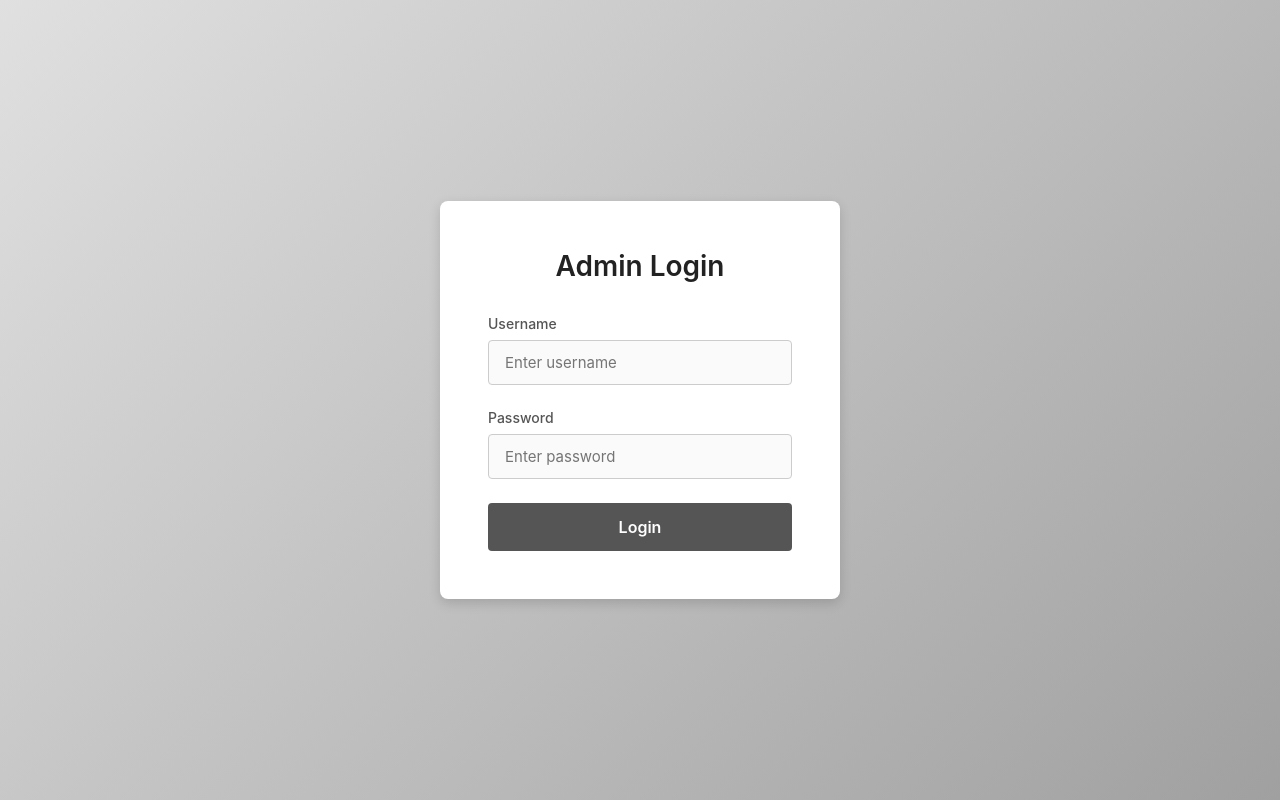
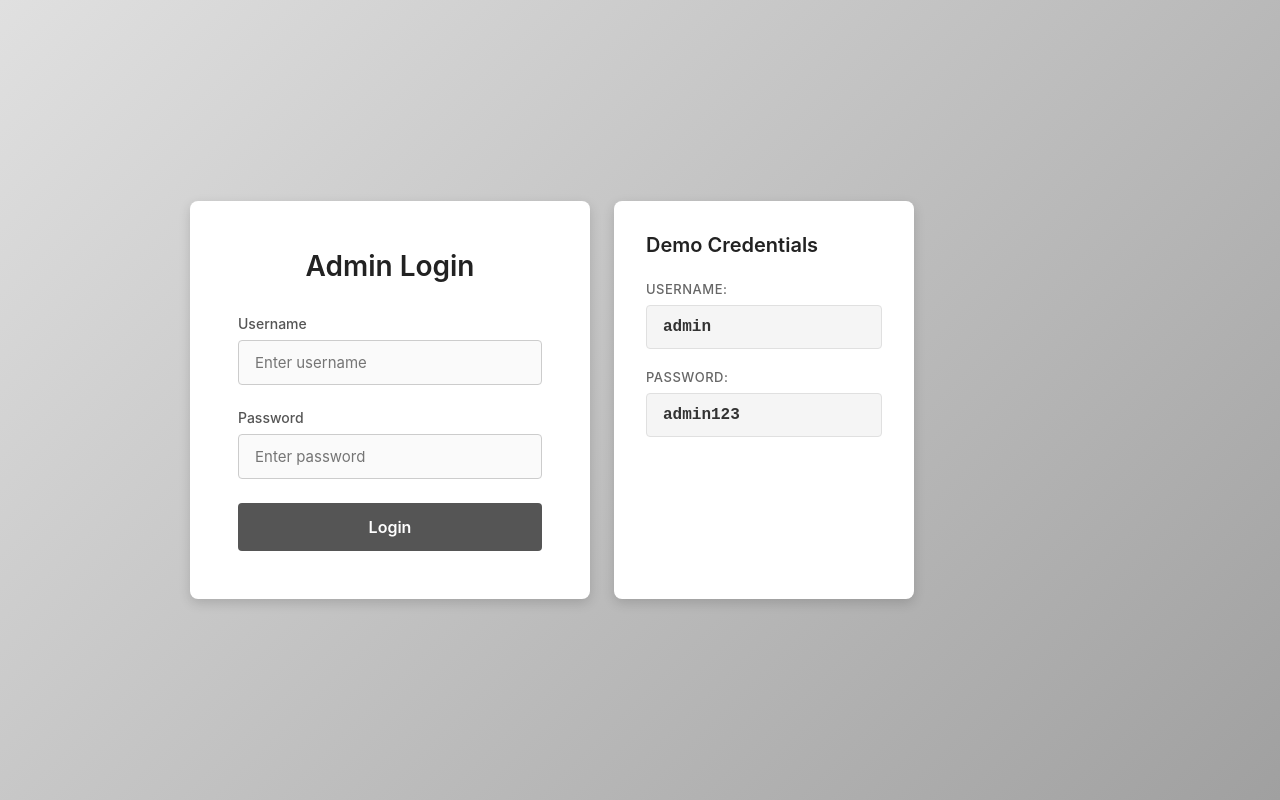
Before and after one commit to gpal2study/testbolt, a React (Vite) app: page /login in a window 1280 px wide. Built offline with nearby package versions, Linux system fonts and the light colour scheme.

Commit message:
Updated Login.tsx

```diff
--- a/src/pages/Login.tsx
+++ b/src/pages/Login.tsx
@@ -23,6 +23,7 @@ export default function Login() {
 
   return (
     <div className="login-container">
+      <div className="login-wrapper">
         <div className="login-box">
           <h1>Admin Login</h1>
           <form onSubmit={handleSubmit}>
@@ -54,6 +55,20 @@ export default function Login() {
             </button>
           </form>
         </div>
+        <div className="credentials-panel">
+          <h2>Demo Credentials</h2>
+          <div className="credentials-info">
+            <div className="credential-item">
+              <span className="credential-label">Username:</span>
+              <span className="credential-value">admin</span>
+            </div>
+            <div className="credential-item">
+              <span className="credential-label">Password:</span>
+              <span className="credential-value">admin123</span>
+            </div>
+          </div>
+        </div>
+      </div>
     </div>
   );
 }
--- a/src/styles/Login.css
+++ b/src/styles/Login.css
@@ -4,6 +4,14 @@
   align-items: center;
   justify-content: center;
   background: linear-gradient(135deg, #e0e0e0 0%, #a0a0a0 100%);
+  padding: 24px;
+}
+
+.login-wrapper {
+  display: flex;
+  gap: 24px;
+  max-width: 900px;
+  width: 100%;
 }
 
 .login-box {
@@ -11,8 +19,70 @@
   padding: 48px;
   border-radius: 8px;
   box-shadow: 0 4px 12px rgba(0, 0, 0, 0.15);
-  width: 100%;
+  flex: 1;
   max-width: 400px;
+}
+
+.credentials-panel {
+  background: #fff;
+  padding: 32px;
+  border-radius: 8px;
+  box-shadow: 0 4px 12px rgba(0, 0, 0, 0.15);
+  flex: 1;
+  max-width: 300px;
+  display: flex;
+  flex-direction: column;
+}
+
+.credentials-panel h2 {
+  font-size: 20px;
+  font-weight: 600;
+  color: #222;
+  margin-bottom: 24px;
+}
+
+.credentials-info {
+  display: flex;
+  flex-direction: column;
+  gap: 20px;
+}
+
+.credential-item {
+  display: flex;
+  flex-direction: column;
+  gap: 8px;
+}
+
+.credential-label {
+  font-size: 13px;
+  font-weight: 500;
+  color: #666;
+  text-transform: uppercase;
+  letter-spacing: 0.5px;
+}
+
+.credential-value {
+  font-size: 16px;
+  font-weight: 600;
+  color: #333;
+  padding: 12px 16px;
+  background: #f5f5f5;
+  border-radius: 4px;
+  font-family: 'Courier New', monospace;
+  border: 1px solid #e0e0e0;
+}
+
+@media (max-width: 768px) {
+  .login-wrapper {
+    flex-direction: column;
+    align-items: center;
+  }
+
+  .login-box,
+  .credentials-panel {
+    max-width: 100%;
+    width: 100%;
+  }
 }
 
 .login-box h1 {
@@ -80,4 +150,5 @@
 
 .login-button:active {
   transform: translateY(0);
+  cursor: pointer;
 }
```
Lines whose indentation alone changed are shown as unchanged.
